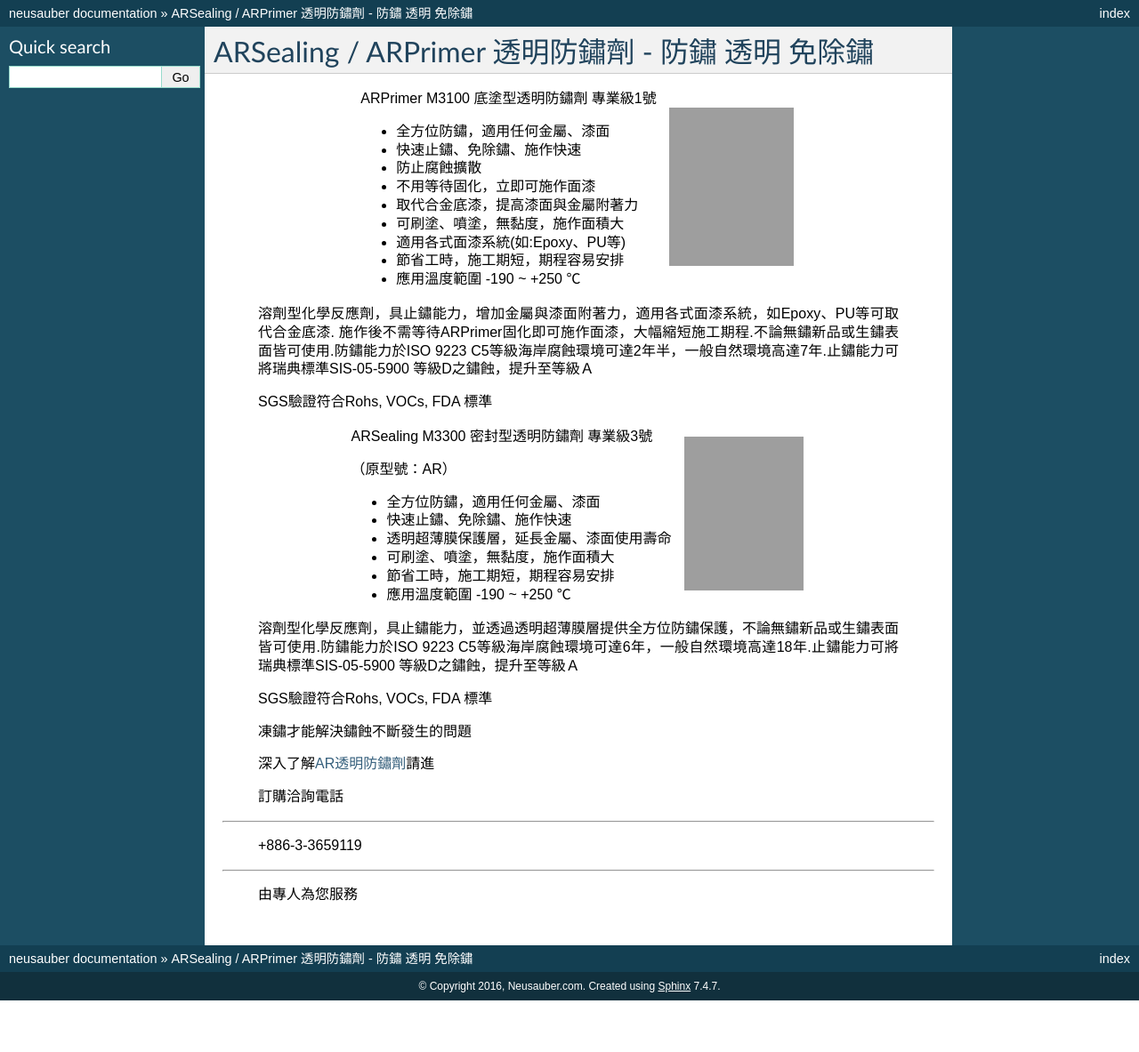
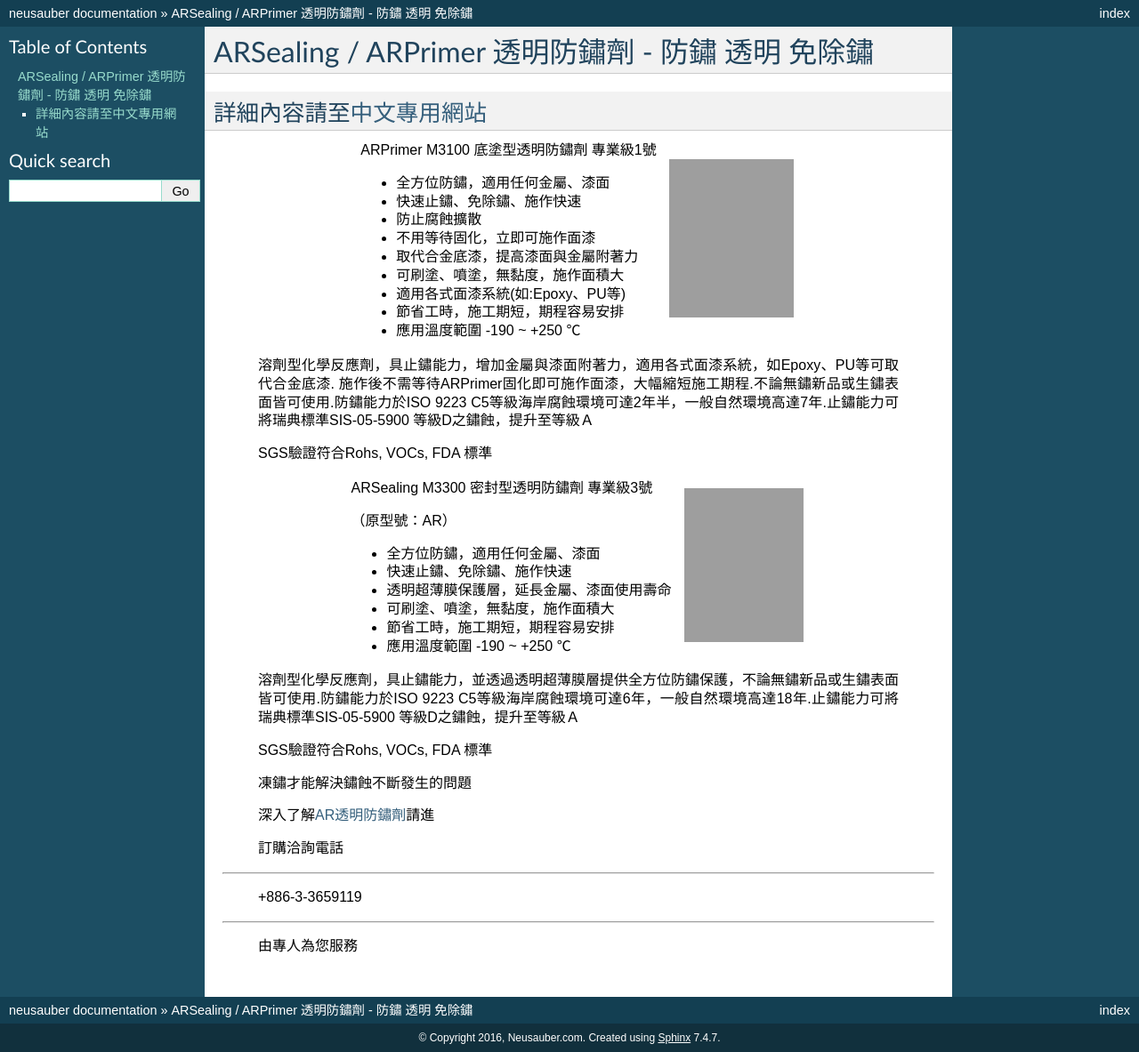
Before and after one commit to rexiap/neusauber, a Sphinx documentation site: the page built from docs/videos.rst, in a window 1280 px wide. Shown: the whole page at 89% size. Built offline with Sphinx 7.4.7, drawn with Linux system fonts in a browser that asks for light colours; before the commit the page ends 1125 px from its top, so only the background shows below that; grey boxes are pictures that could not be loaded.

Commit message:
Google Docs reST Editor@2019-3-8 21:40:51

```diff
--- a/docs/videos.rst
+++ b/docs/videos.rst
@@ -12,10 +12,10 @@
 
 
 
-.. _h2c1d74277104e41780968148427e:
+.. _h46495d5c645e1b57c1c13254c55a1f:
 
-
-
+詳細內容請至\ |LINK1|\
+=======================
 
 
 +-----------------------------------------+----------+
@@ -99,6 +99,10 @@
 
 .. |LINK1| raw:: html
 
+    <a href="tw.neusauber.com">中文專用網站</a>
+
+.. |LINK2| raw:: html
+
     <a href="http://tw.neusauber.com" target="_blank">AR透明防鏽劑</a>
 
 
```
Also changed, not shown: other parts of docs/videos.rst (+1 -1 lines).
